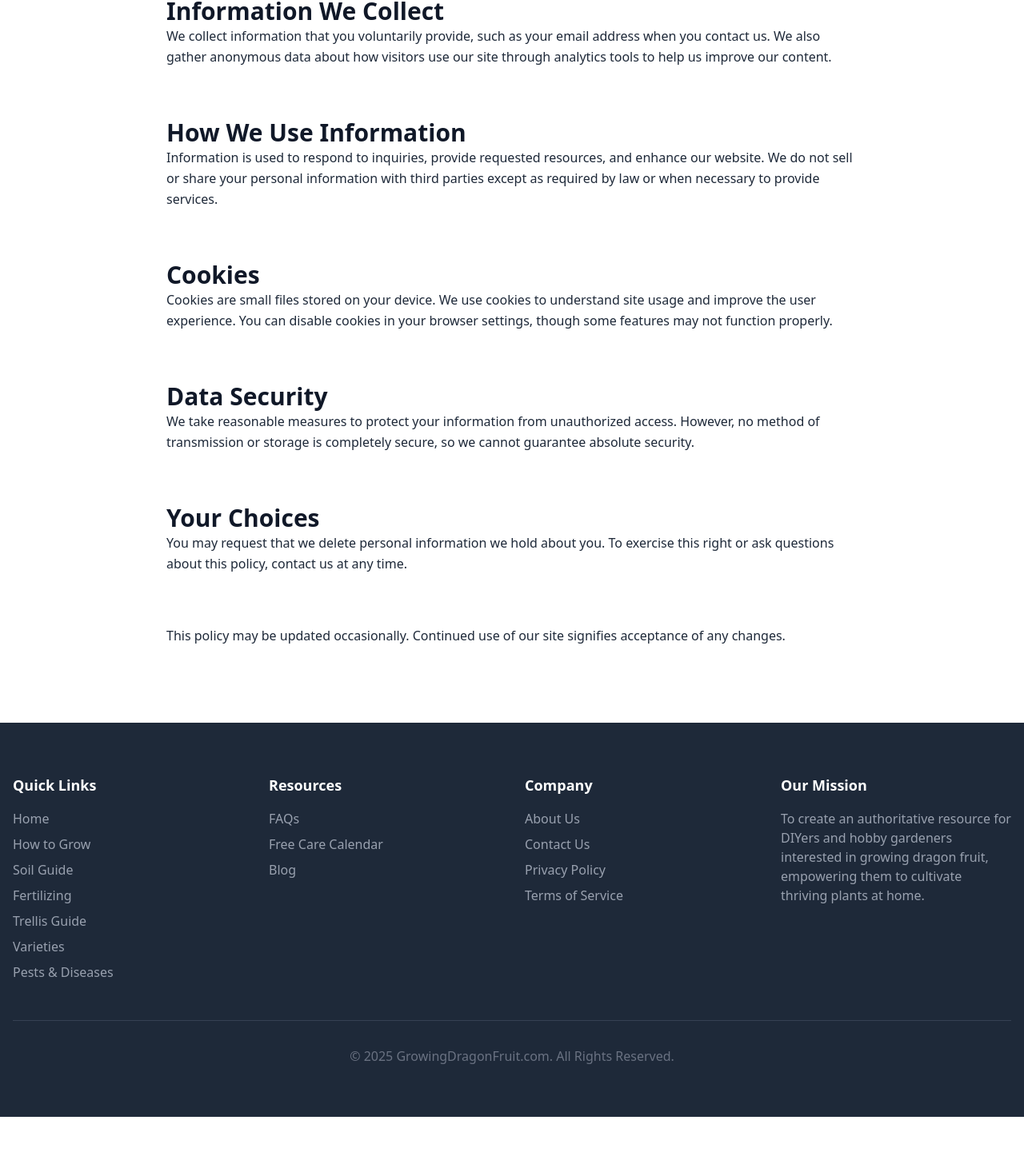
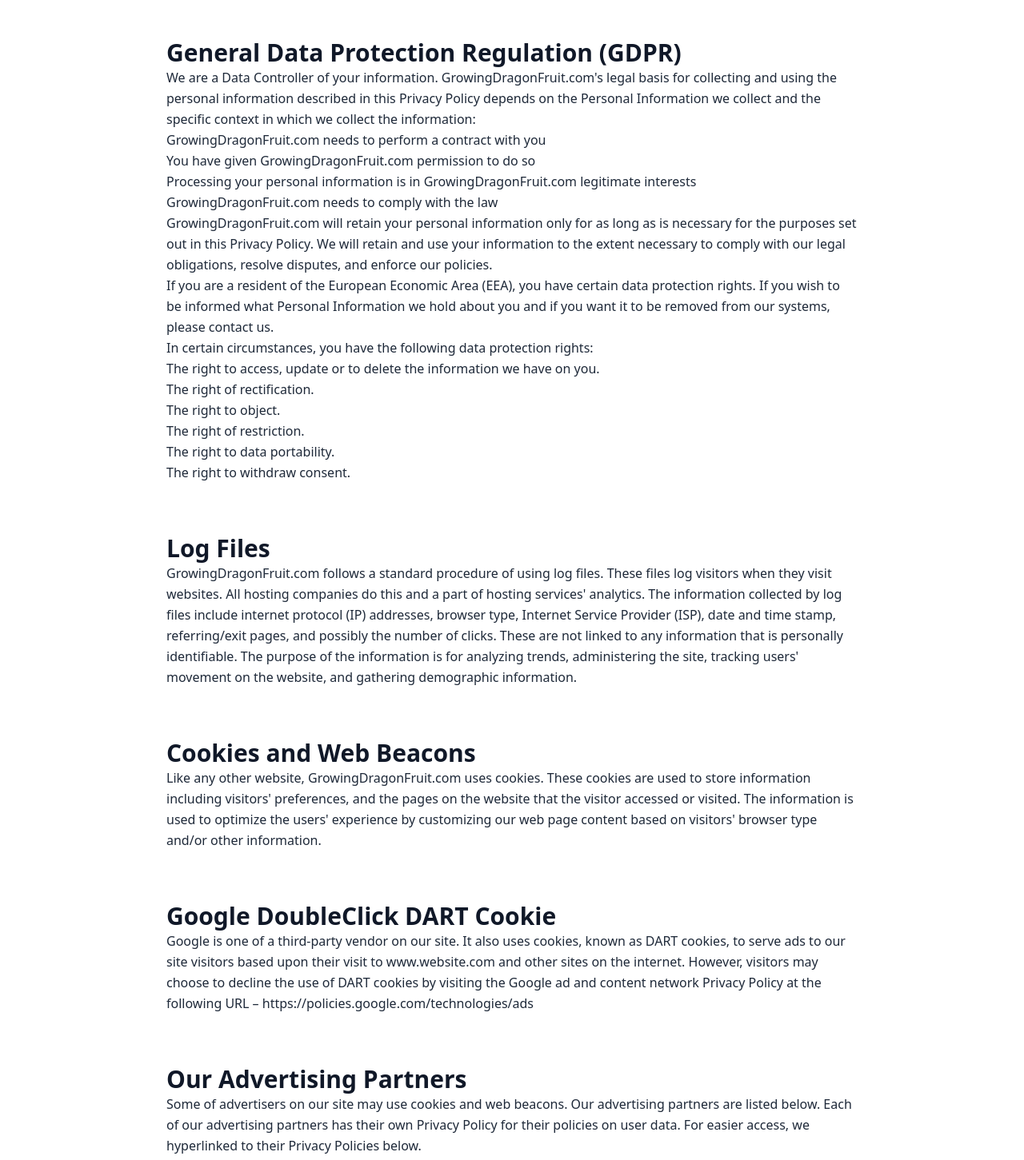
Before and after one commit to ktdpro/gdf, a Next.js app: page /privacy-policy in a window 1280 px wide. Shown: the part 488-1939 px from the top of the page at 80% size. Before the commit the page ends 1885 px from the top, so only its background shows below. Built offline with nearby package versions, Linux system fonts and the light colour scheme.

Commit message:
feat: expand privacy policy content

```diff
--- a/pages/privacy-policy.js
+++ b/pages/privacy-policy.js
@@ -6,11 +6,13 @@
             <title>Privacy Policy - Growing Dragon Fruit</title>
             <meta
                 name="description"
-                content="Read the privacy policy for GrowingDragonFruit.com to understand how we collect, use, and protect your information."/>
+                content="Learn how GrowingDragonFruit.com collects, uses, and protects personal information."
+            />
             <meta property="og:title" content="Privacy Policy - Growing Dragon Fruit" />
             <meta
                 property="og:description"
-                content="Read the privacy policy for GrowingDragonFruit.com to understand how we collect, use, and protect your information."/>
+                content="Learn how GrowingDragonFruit.com collects, uses, and protects personal information."
+            />
         </Head>
         <header className="bg-green-50 dark:bg-slate-900 py-20">
             <div className="container mx-auto px-4 text-center">
@@ -19,18 +21,64 @@
         </header>
         <div className="py-16 md:py-24 bg-white dark:bg-slate-800">
             <div className="container mx-auto px-4 max-w-4xl prose lg:prose-xl leading-relaxed text-gray-800 dark:text-slate-200">
-                <p>Your privacy is important to us. This policy explains what information we collect when you use GrowingDragonFruit.com, how we use it, and the choices you have about it.</p>
+                <p>Last Updated: August 3, 2025</p>
+                <p>This Privacy Policy document contains types of information that is collected and recorded by GrowingDragonFruit.com and how we use it. If you have additional questions or require more information about our Privacy Policy, do not hesitate to contact us.</p>
+
+                <h2 className="font-bold text-3xl text-gray-900 dark:text-white mt-16">General Data Protection Regulation (GDPR)</h2>
+                <p>We are a Data Controller of your information. GrowingDragonFruit.com&#39;s legal basis for collecting and using the personal information described in this Privacy Policy depends on the Personal Information we collect and the specific context in which we collect the information:</p>
+                <ul>
+                    <li>GrowingDragonFruit.com needs to perform a contract with you</li>
+                    <li>You have given GrowingDragonFruit.com permission to do so</li>
+                    <li>Processing your personal information is in GrowingDragonFruit.com legitimate interests</li>
+                    <li>GrowingDragonFruit.com needs to comply with the law</li>
+                </ul>
+                <p>GrowingDragonFruit.com will retain your personal information only for as long as is necessary for the purposes set out in this Privacy Policy. We will retain and use your information to the extent necessary to comply with our legal obligations, resolve disputes, and enforce our policies.</p>
+                <p>If you are a resident of the European Economic Area (EEA), you have certain data protection rights. If you wish to be informed what Personal Information we hold about you and if you want it to be removed from our systems, please contact us.</p>
+                <p>In certain circumstances, you have the following data protection rights:</p>
+                <ul>
+                    <li>The right to access, update or to delete the information we have on you.</li>
+                    <li>The right of rectification.</li>
+                    <li>The right to object.</li>
+                    <li>The right of restriction.</li>
+                    <li>The right to data portability.</li>
+                    <li>The right to withdraw consent.</li>
+                </ul>
+
+                <h2 className="font-bold text-3xl text-gray-900 dark:text-white mt-16">Log Files</h2>
+                <p>GrowingDragonFruit.com follows a standard procedure of using log files. These files log visitors when they visit websites. All hosting companies do this and a part of hosting services&#39; analytics. The information collected by log files include internet protocol (IP) addresses, browser type, Internet Service Provider (ISP), date and time stamp, referring/exit pages, and possibly the number of clicks. These are not linked to any information that is personally identifiable. The purpose of the information is for analyzing trends, administering the site, tracking users&#39; movement on the website, and gathering demographic information.</p>
+
+                <h2 className="font-bold text-3xl text-gray-900 dark:text-white mt-16">Cookies and Web Beacons</h2>
+                <p>Like any other website, GrowingDragonFruit.com uses cookies. These cookies are used to store information including visitors&#39; preferences, and the pages on the website that the visitor accessed or visited. The information is used to optimize the users&#39; experience by customizing our web page content based on visitors&#39; browser type and/or other information.</p>
+
+                <h2 className="font-bold text-3xl text-gray-900 dark:text-white mt-16">Google DoubleClick DART Cookie</h2>
+                <p>Google is one of a third-party vendor on our site. It also uses cookies, known as DART cookies, to serve ads to our site visitors based upon their visit to www.website.com and other sites on the internet. However, visitors may choose to decline the use of DART cookies by visiting the Google ad and content network Privacy Policy at the following URL – <a href="https://policies.google.com/technologies/ads" target="_blank" rel="noopener noreferrer">https://policies.google.com/technologies/ads</a></p>
+
+                <h2 className="font-bold text-3xl text-gray-900 dark:text-white mt-16">Our Advertising Partners</h2>
+                <p>Some of advertisers on our site may use cookies and web beacons. Our advertising partners are listed below. Each of our advertising partners has their own Privacy Policy for their policies on user data. For easier access, we hyperlinked to their Privacy Policies below.</p>
+                <ul>
+                    <li><a href="https://policies.google.com/technologies/ads" target="_blank" rel="noopener noreferrer">Google</a></li>
+                </ul>
+
                 <h2 className="font-bold text-3xl text-gray-900 dark:text-white mt-16">Information We Collect</h2>
-                <p>We collect information that you voluntarily provide, such as your email address when you contact us. We also gather anonymous data about how visitors use our site through analytics tools to help us improve our content.</p>
-                <h2 className="font-bold text-3xl text-gray-900 dark:text-white mt-16">How We Use Information</h2>
-                <p>Information is used to respond to inquiries, provide requested resources, and enhance our website. We do not sell or share your personal information with third parties except as required by law or when necessary to provide services.</p>
-                <h2 className="font-bold text-3xl text-gray-900 dark:text-white mt-16">Cookies</h2>
-                <p>Cookies are small files stored on your device. We use cookies to understand site usage and improve the user experience. You can disable cookies in your browser settings, though some features may not function properly.</p>
-                <h2 className="font-bold text-3xl text-gray-900 dark:text-white mt-16">Data Security</h2>
-                <p>We take reasonable measures to protect your information from unauthorized access. However, no method of transmission or storage is completely secure, so we cannot guarantee absolute security.</p>
-                <h2 className="font-bold text-3xl text-gray-900 dark:text-white mt-16">Your Choices</h2>
-                <p>You may request that we delete personal information we hold about you. To exercise this right or ask questions about this policy, contact us at any time.</p>
-                <p className="mt-16">This policy may be updated occasionally. Continued use of our site signifies acceptance of any changes.</p>
+                <h3>Contact &amp; Email Forms</h3>
+                <p>When you use our contact form or sign up for our free calendar, you may be asked to provide your name and email address. This information is used solely for the purpose of responding to your inquiries or delivering the content you requested (such as the calendar and related informational emails). We will not sell or share your personal information with third parties. You may opt-out of our email list at any time by clicking the &quot;unsubscribe&quot; link in any email you receive from us.</p>
+
+                <h2 className="font-bold text-3xl text-gray-900 dark:text-white mt-16">Third Party Privacy Policies</h2>
+                <p>GrowingDragonFruit.com&#39;s Privacy Policy does not apply to other advertisers or websites. Thus, we are advising you to consult the respective Privacy Policies of these third-party ad servers for more detailed information. It may include their practices and instructions about how to opt-out of certain options.</p>
+                <p>You can choose to disable cookies through your individual browser options. To know more detailed information about cookie management with specific web browsers, it can be found at the browsers&#39; respective websites.</p>
+
+                <h2 className="font-bold text-3xl text-gray-900 dark:text-white mt-16">Children&#39;s Information</h2>
+                <p>Another part of our priority is adding protection for children while using the internet. We encourage parents and guardians to observe, participate in, and/or monitor and guide their online activity.</p>
+                <p>GrowingDragonFruit.com does not knowingly collect any Personal Identifiable Information from children under the age of 13. If you think that your child provided this kind of information on our website, we strongly encourage you to contact us immediately and we will do our best efforts to promptly remove such information from our records.</p>
+
+                <h2 className="font-bold text-3xl text-gray-900 dark:text-white mt-16">Online Privacy Policy Only</h2>
+                <p>Our Privacy Policy applies only to our online activities and is valid for visitors to our website with regards to the information that they shared and/or collect in GrowingDragonFruit.com. This policy is not applicable to any information collected offline or via channels other than this website.</p>
+
+                <h2 className="font-bold text-3xl text-gray-900 dark:text-white mt-16">Consent</h2>
+                <p>By using our website, you hereby consent to our Privacy Policy and agree to its terms.</p>
+
+                <h2 className="font-bold text-3xl text-gray-900 dark:text-white mt-16">Contact Us</h2>
+                <p>If you have any questions about this Privacy Policy, you can contact us at: <a href="mailto:info@growingdragonfruit.com">info@growingdragonfruit.com</a></p>
             </div>
         </div>
     </div>
```
